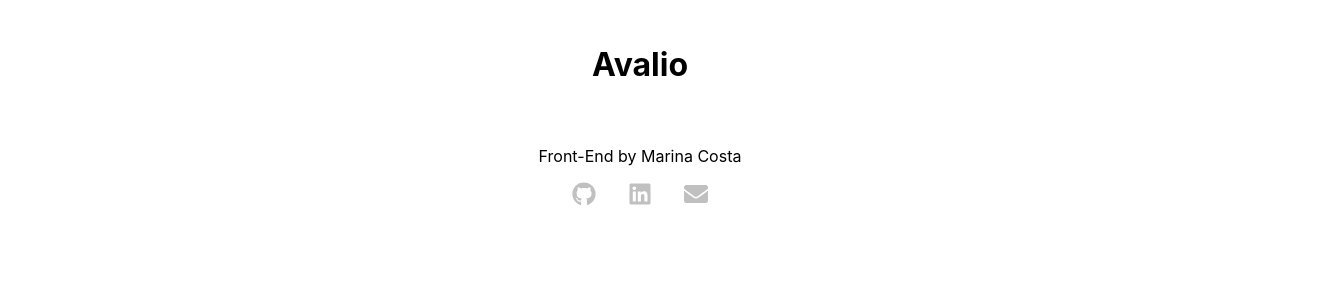
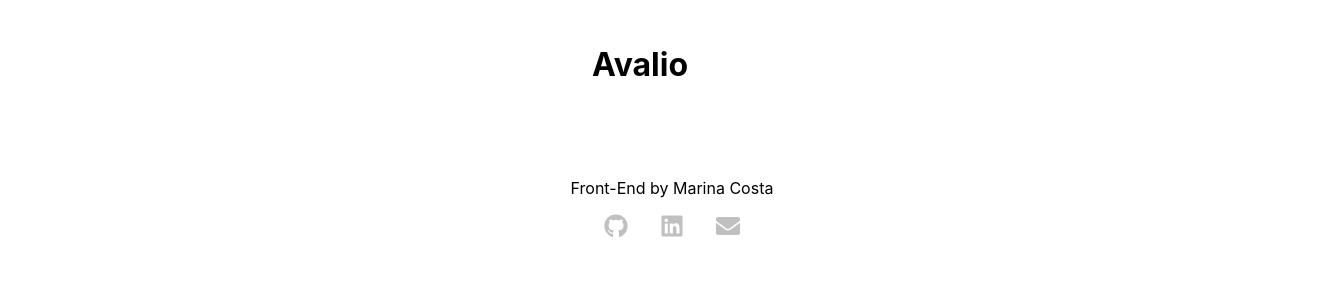
Before and after one commit to MarinaFroes/foodcritic-app, a React (Create React App) app: page / in a window 1280 px wide. Shown: the top 300 px of the page, 1344 px wide, since content can reach past the window. Built offline with nearby package versions, Linux system fonts and the light colour scheme.

Commit message:
style: Add padding

```diff
--- a/src/Components/Footer.js
+++ b/src/Components/Footer.js
@@ -9,7 +9,7 @@ const FooterContainer = styled.footer`
   text-align: center;
   width: 100%;
   color: #000;
-  padding-bottom: 2rem;
+  padding: 2rem;
 `;
 
 const IconContainer = styled.div`
```
